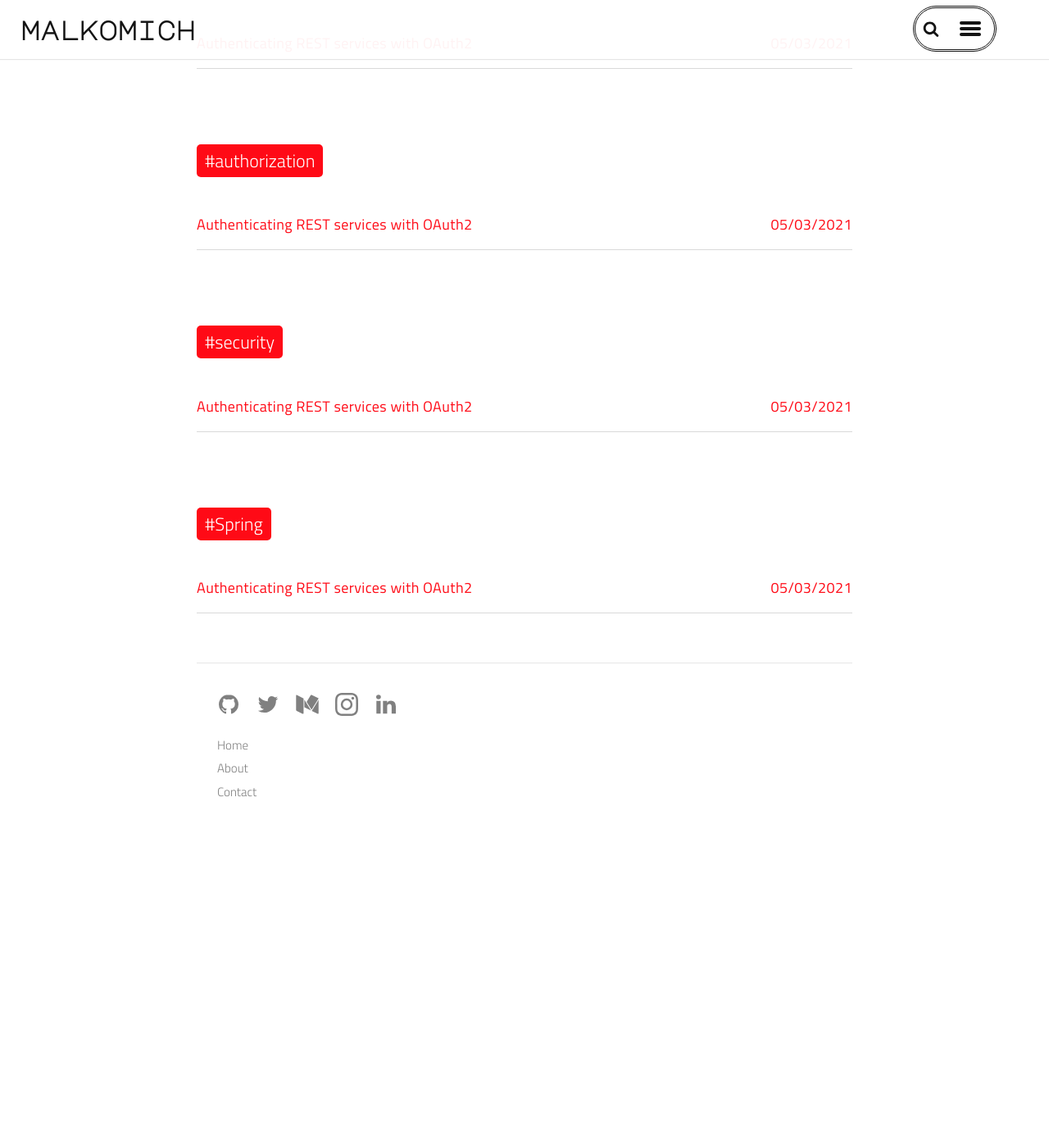
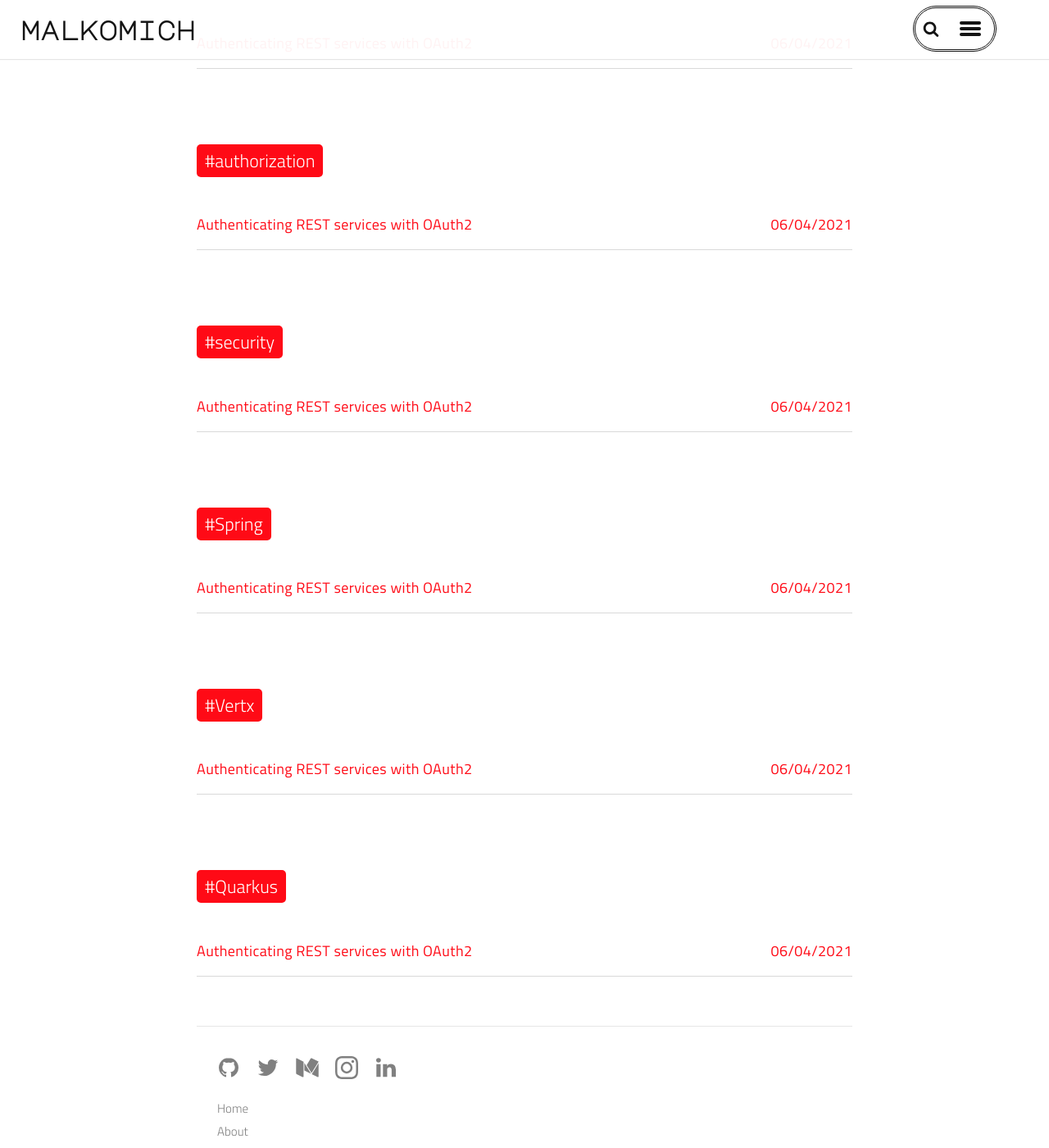
Before and after one commit to malkomich/malkomich.github.io, a Jekyll site: the page built from tags.html, in a window 1280 px wide and 1400 px high, scrolled down 1012 px. Shown: the whole window at 82% size. Built offline with Jekyll 4.4.1, drawn with Linux system fonts in a browser that asks for light colours; a script that is not in the unit is left out; before the commit the page ends 2142 px from its top, so only the background shows below that; some of the changed text lies outside the part shown.

Commit message:
Update Posts “2021-03-25-oauth2-rest-services-in-a-spring-environment”

```diff
--- a/_posts/2021-03-25-oauth2-rest-services-in-a-spring-environment.md
+++ b/_posts/2021-03-25-oauth2-rest-services-in-a-spring-environment.md
@@ -1,5 +1,5 @@
 ---
-date: 2021-05-03 17:33:54
+date: 2021-06-04 15:07:57
 layout: post
 title: Authenticating REST services with OAuth2
 description: REST services authenticated with an OAuth2 Client for Java
@@ -13,6 +13,8 @@ tags:
   - authorization
   - security
   - Spring
+  - Vertx
+  - Quarkus
 author: malkomich
 paginate: false
 ---
```
